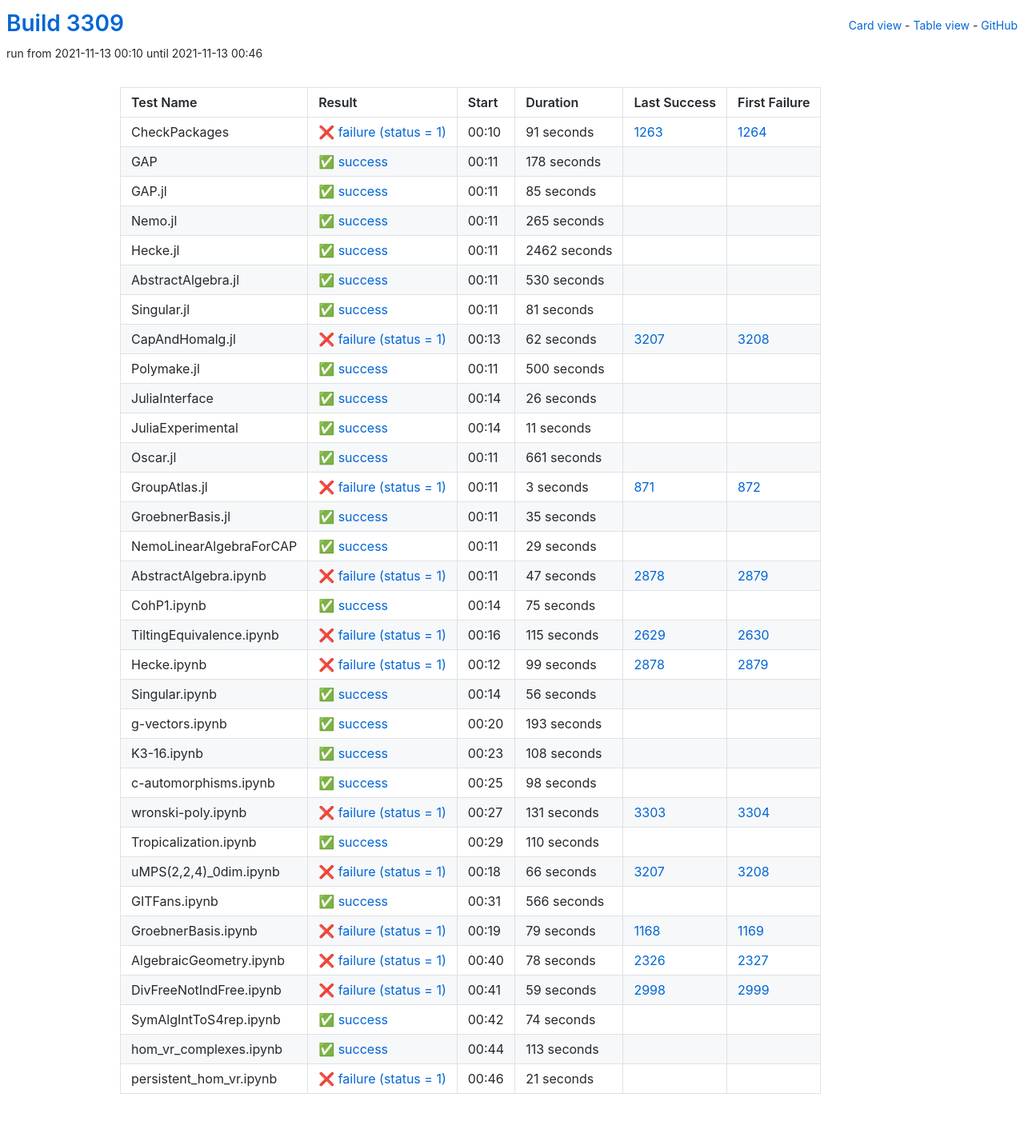
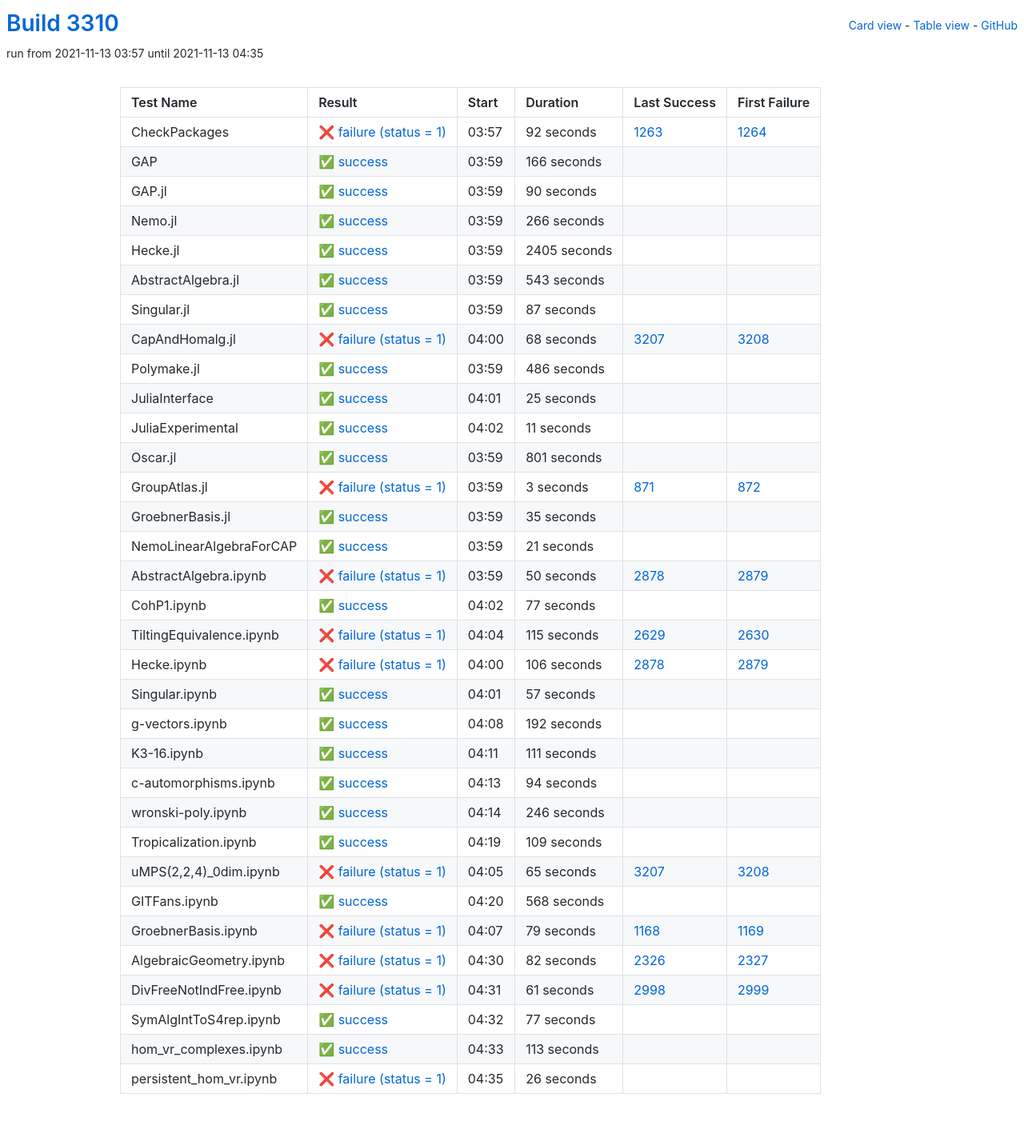
Before and after one commit to oscar-system/oscar-ci-status-stable, a Jekyll site: the page built from table.html, in a window 1280 px wide. Shown: the whole page at 80% size. Built offline with Jekyll 4.4.1, drawn with Linux system fonts in a browser that asks for light colours.

Commit message:
Build #3310

```diff
--- a/_data/ci.yml
+++ b/_data/ci.yml
@@ -1,6 +1,6 @@
 ---
-build: 3309
-build_url: https://oscarci.mathematik.uni-kl.de/job/oscar-stable/3309/
+build: 3310
+build_url: https://oscarci.mathematik.uni-kl.de/job/oscar-stable/3310/
 job: oscar-stable
 organization: oscar-system
 repo: oscar-ci-status-stable
@@ -8,128 +8,128 @@ repourl: https://github.com/oscar-system/oscar-ci-status-stable
 tests:
 - name: CheckPackages
   id: checkpackages
-  log: https://oscarci.mathematik.uni-kl.de/job/oscar-stable/3309/artifact/logs/build-3309/CheckPackages.log
-  start: 2021-11-13 00:10
+  log: https://oscarci.mathematik.uni-kl.de/job/oscar-stable/3310/artifact/logs/build-3310/CheckPackages.log
+  start: 2021-11-13 03:57
   success: false
   exitcode: 1
   status: failure
-  duration: 91
+  duration: 92
   last_success: 1263
   last_success_url: https://oscarci.mathematik.uni-kl.de/job/oscar-stable/1263/
   first_failure: 1264
   first_failure_url: https://oscarci.mathematik.uni-kl.de/job/oscar-stable/1264/
 - name: GAP
   id: gap
-  log: https://oscarci.mathematik.uni-kl.de/job/oscar-stable/3309/artifact/logs/build-3309/GAP.log
-  start: 2021-11-13 00:11
+  log: https://oscarci.mathematik.uni-kl.de/job/oscar-stable/3310/artifact/logs/build-3310/GAP.log
+  start: 2021-11-13 03:59
   success: true
   exitcode: 0
   status: success
-  duration: 178
+  duration: 166
   last_success: false
   last_success_url:
   first_failure: false
   first_failure_url:
 - name: GAP.jl
   id: gap-jl
-  log: https://oscarci.mathematik.uni-kl.de/job/oscar-stable/3309/artifact/logs/build-3309/GAP.jl.log
-  start: 2021-11-13 00:11
+  log: https://oscarci.mathematik.uni-kl.de/job/oscar-stable/3310/artifact/logs/build-3310/GAP.jl.log
+  start: 2021-11-13 03:59
   success: true
   exitcode: 0
   status: success
-  duration: 85
+  duration: 90
   last_success: false
   last_success_url:
   first_failure: false
   first_failure_url:
 - name: Nemo.jl
   id: nemo-jl
-  log: https://oscarci.mathematik.uni-kl.de/job/oscar-stable/3309/artifact/logs/build-3309/Nemo.jl.log
-  start: 2021-11-13 00:11
+  log: https://oscarci.mathematik.uni-kl.de/job/oscar-stable/3310/artifact/logs/build-3310/Nemo.jl.log
+  start: 2021-11-13 03:59
   success: true
   exitcode: 0
   status: success
-  duration: 265
+  duration: 266
   last_success: false
   last_success_url:
   first_failure: false
   first_failure_url:
 - name: Hecke.jl
   id: hecke-jl
-  log: https://oscarci.mathematik.uni-kl.de/job/oscar-stable/3309/artifact/logs/build-3309/Hecke.jl.log
-  start: 2021-11-13 00:11
+  log: https://oscarci.mathematik.uni-kl.de/job/oscar-stable/3310/artifact/logs/build-3310/Hecke.jl.log
+  start: 2021-11-13 03:59
   success: true
   exitcode: 0
   status: success
-  duration: 2462
+  duration: 2405
   last_success: false
   last_success_url:
   first_failure: false
   first_failure_url:
 - name: AbstractAlgebra.jl
   id: abstractalgebra-jl
-  log: https://oscarci.mathematik.uni-kl.de/job/oscar-stable/3309/artifact/logs/build-3309/AbstractAlgebra.jl.log
-  start: 2021-11-13 00:11
+  log: https://oscarci.mathematik.uni-kl.de/job/oscar-stable/3310/artifact/logs/build-3310/AbstractAlgebra.jl.log
+  start: 2021-11-13 03:59
   success: true
   exitcode: 0
   status: success
-  duration: 530
+  duration: 543
   last_success: false
   last_success_url:
   first_failure: false
   first_failure_url:
 - name: Singular.jl
   id: singular-jl
-  log: https://oscarci.mathematik.uni-kl.de/job/oscar-stable/3309/artifact/logs/build-3309/Singular.jl.log
-  start: 2021-11-13 00:11
+  log: https://oscarci.mathematik.uni-kl.de/job/oscar-stable/3310/artifact/logs/build-3310/Singular.jl.log
+  start: 2021-11-13 03:59
   success: true
   exitcode: 0
   status: success
-  duration: 81
+  duration: 87
   last_success: false
   last_success_url:
   first_failure: false
   first_failure_url:
 - name: CapAndHomalg.jl
   id: capandhomalg-jl
-  log: https://oscarci.mathematik.uni-kl.de/job/oscar-stable/3309/artifact/logs/build-3309/CapAndHomalg.jl.log
-  start: 2021-11-13 00:13
+  log: https://oscarci.mathematik.uni-kl.de/job/oscar-stable/3310/artifact/logs/build-3310/CapAndHomalg.jl.log
+  start: 2021-11-13 04:00
   success: false
   exitcode: 1
   status: failure
-  duration: 62
+  duration: 68
   last_success: 3207
   last_success_url: https://oscarci.mathematik.uni-kl.de/job/oscar-stable/3207/
   first_failure: 3208
   first_failure_url: https://oscarci.mathematik.uni-kl.de/job/oscar-stable/3208/
 - name: Polymake.jl
   id: polymake-jl
-  log: https://oscarci.mathematik.uni-kl.de/job/oscar-stable/3309/artifact/logs/build-3309/Polymake.jl.log
-  start: 2021-11-13 00:11
+  log: https://oscarci.mathematik.uni-kl.de/job/oscar-stable/3310/artifact/logs/build-3310/Polymake.jl.log
+  start: 2021-11-13 03:59
   success: true
   exitcode: 0
   status: success
-  duration: 500
+  duration: 486
   last_success: false
   last_success_url:
   first_failure: false
   first_failure_url:
 - name: JuliaInterface
   id: juliainterface
-  log: https://oscarci.mathematik.uni-kl.de/job/oscar-stable/3309/artifact/logs/build-3309/JuliaInterface.log
-  start: 2021-11-13 00:14
+  log: https://oscarci.mathematik.uni-kl.de/job/oscar-stable/3310/artifact/logs/build-3310/JuliaInterface.log
+  start: 2021-11-13 04:01
   success: true
   exitcode: 0
   status: success
-  duration: 26
+  duration: 25
   last_success: false
   last_success_url:
   first_failure: false
   first_failure_url:
 - name: JuliaExperimental
   id: juliaexperimental
-  log: https://oscarci.mathematik.uni-kl.de/job/oscar-stable/3309/artifact/logs/build-3309/JuliaExperimental.log
-  start: 2021-11-13 00:14
+  log: https://oscarci.mathematik.uni-kl.de/job/oscar-stable/3310/artifact/logs/build-3310/JuliaExperimental.log
+  start: 2021-11-13 04:02
   success: true
   exitcode: 0
   status: success
@@ -140,20 +140,20 @@ tests:
   first_failure_url:
 - name: Oscar.jl
   id: oscar-jl
-  log: https://oscarci.mathematik.uni-kl.de/job/oscar-stable/3309/artifact/logs/build-3309/Oscar.jl.log
-  start: 2021-11-13 00:11
+  log: https://oscarci.mathematik.uni-kl.de/job/oscar-stable/3310/artifact/logs/build-3310/Oscar.jl.log
+  start: 2021-11-13 03:59
   success: true
   exitcode: 0
   status: success
-  duration: 661
+  duration: 801
   last_success: false
   last_success_url:
   first_failure: false
   first_failure_url:
 - name: GroupAtlas.jl
   id: groupatlas-jl
-  log: https://oscarci.mathematik.uni-kl.de/job/oscar-stable/3309/artifact/logs/build-3309/GroupAtlas.jl.log
-  start: 2021-11-13 00:11
+  log: https://oscarci.mathematik.uni-kl.de/job/oscar-stable/3310/artifact/logs/build-3310/GroupAtlas.jl.log
+  start: 2021-11-13 03:59
   success: false
   exitcode: 1
   status: failure
@@ -164,8 +164,8 @@ tests:
   first_failure_url: https://oscarci.mathematik.uni-kl.de/job/oscar-stable/872/
 - name: GroebnerBasis.jl
   id: groebnerbasis-jl
-  log: https://oscarci.mathematik.uni-kl.de/job/oscar-stable/3309/artifact/logs/build-3309/GroebnerBasis.jl.log
-  start: 2021-11-13 00:11
+  log: https://oscarci.mathematik.uni-kl.de/job/oscar-stable/3310/artifact/logs/build-3310/GroebnerBasis.jl.log
+  start: 2021-11-13 03:59
   success: true
   exitcode: 0
   status: success
@@ -176,44 +176,44 @@ tests:
   first_failure_url:
 - name: NemoLinearAlgebraForCAP
   id: nemolinearalgebraforcap
-  log: https://oscarci.mathematik.uni-kl.de/job/oscar-stable/3309/artifact/logs/build-3309/NemoLinearAlgebraForCAP.log
-  start: 2021-11-13 00:11
+  log: https://oscarci.mathematik.uni-kl.de/job/oscar-stable/3310/artifact/logs/build-3310/NemoLinearAlgebraForCAP.log
+  start: 2021-11-13 03:59
   success: true
   exitcode: 0
   status: success
-  duration: 29
+  duration: 21
   last_success: false
   last_success_url:
   first_failure: false
   first_failure_url:
 - name: AbstractAlgebra.ipynb
   id: abstractalgebra-ipynb
-  log: https://oscarci.mathematik.uni-kl.de/job/oscar-stable/3309/artifact/logs/build-3309/AbstractAlgebra.ipynb.log
-  start: 2021-11-13 00:11
+  log: https://oscarci.mathematik.uni-kl.de/job/oscar-stable/3310/artifact/logs/build-3310/AbstractAlgebra.ipynb.log
+  start: 2021-11-13 03:59
   success: false
   exitcode: 1
   status: failure
-  duration: 47
+  duration: 50
   last_success: 2878
   last_success_url: https://oscarci.mathematik.uni-kl.de/job/oscar-stable/2878/
   first_failure: 2879
   first_failure_url: https://oscarci.mathematik.uni-kl.de/job/oscar-stable/2879/
 - name: CohP1.ipynb
   id: cohp1-ipynb
-  log: https://oscarci.mathematik.uni-kl.de/job/oscar-stable/3309/artifact/logs/build-3309/CohP1.ipynb.log
-  start: 2021-11-13 00:14
+  log: https://oscarci.mathematik.uni-kl.de/job/oscar-stable/3310/artifact/logs/build-3310/CohP1.ipynb.log
+  start: 2021-11-13 04:02
   success: true
   exitcode: 0
   status: success
-  duration: 75
+  duration: 77
   last_success: false
   last_success_url:
   first_failure: false
   first_failure_url:
 - name: TiltingEquivalence.ipynb
   id: tiltingequivalence-ipynb
-  log: https://oscarci.mathematik.uni-kl.de/job/oscar-stable/3309/artifact/logs/build-3309/TiltingEquivalence.ipynb.log
-  start: 2021-11-13 00:16
+  log: https://oscarci.mathematik.uni-kl.de/job/oscar-stable/3310/artifact/logs/build-3310/TiltingEquivalence.ipynb.log
+  start: 2021-11-13 04:04
   success: false
   exitcode: 1
   status: failure
@@ -224,116 +224,116 @@ tests:
   first_failure_url: https://oscarci.mathematik.uni-kl.de/job/oscar-stable/2630/
 - name: Hecke.ipynb
   id: hecke-ipynb
-  log: https://oscarci.mathematik.uni-kl.de/job/oscar-stable/3309/artifact/logs/build-3309/Hecke.ipynb.log
-  start: 2021-11-13 00:12
+  log: https://oscarci.mathematik.uni-kl.de/job/oscar-stable/3310/artifact/logs/build-3310/Hecke.ipynb.log
+  start: 2021-11-13 04:00
   success: false
   exitcode: 1
   status: failure
-  duration: 99
+  duration: 106
   last_success: 2878
   last_success_url: https://oscarci.mathematik.uni-kl.de/job/oscar-stable/2878/
   first_failure: 2879
   first_failure_url: https://oscarci.mathematik.uni-kl.de/job/oscar-stable/2879/
 - name: Singular.ipynb
   id: singular-ipynb
-  log: https://oscarci.mathematik.uni-kl.de/job/oscar-stable/3309/artifact/logs/build-3309/Singular.ipynb.log
-  start: 2021-11-13 00:14
+  log: https://oscarci.mathematik.uni-kl.de/job/oscar-stable/3310/artifact/logs/build-3310/Singular.ipynb.log
+  start: 2021-11-13 04:01
   success: true
   exitcode: 0
   status: success
-  duration: 56
+  duration: 57
   last_success: false
   last_success_url:
   first_failure: false
   first_failure_url:
 - name: g-vectors.ipynb
   id: g-vectors-ipynb
-  log: https://oscarci.mathematik.uni-kl.de/job/oscar-stable/3309/artifact/logs/build-3309/g-vectors.ipynb.log
-  start: 2021-11-13 00:20
+  log: https://oscarci.mathematik.uni-kl.de/job/oscar-stable/3310/artifact/logs/build-3310/g-vectors.ipynb.log
+  start: 2021-11-13 04:08
   success: true
   exitcode: 0
   status: success
-  duration: 193
+  duration: 192
   last_success: false
   last_success_url:
   first_failure: false
   first_failure_url:
 - name: K3-16.ipynb
   id: k3-16-ipynb
-  log: https://oscarci.mathematik.uni-kl.de/job/oscar-stable/3309/artifact/logs/build-3309/K3-16.ipynb.log
-  start: 2021-11-13 00:23
+  log: https://oscarci.mathematik.uni-kl.de/job/oscar-stable/3310/artifact/logs/build-3310/K3-16.ipynb.log
+  start: 2021-11-13 04:11
   success: true
   exitcode: 0
   status: success
-  duration: 108
+  duration: 111
   last_success: false
   last_success_url:
   first_failure: false
   first_failure_url:
 - name: c-automorphisms.ipynb
   id: c-automorphisms-ipynb
-  log: https://oscarci.mathematik.uni-kl.de/job/oscar-stable/3309/artifact/logs/build-3309/c-automorphisms.ipynb.log
-  start: 2021-11-13 00:25
+  log: https://oscarci.mathematik.uni-kl.de/job/oscar-stable/3310/artifact/logs/build-3310/c-automorphisms.ipynb.log
+  start: 2021-11-13 04:13
   success: true
   exitcode: 0
   status: success
-  duration: 98
+  duration: 94
   last_success: false
   last_success_url:
   first_failure: false
   first_failure_url:
 - name: wronski-poly.ipynb
   id: wronski-poly-ipynb
-  log: https://oscarci.mathematik.uni-kl.de/job/oscar-stable/3309/artifact/logs/build-3309/wronski-poly.ipynb.log
-  start: 2021-11-13 00:27
-  success: false
-  exitcode: 1
-  status: failure
-  duration: 131
-  last_success: 3303
-  last_success_url: https://oscarci.mathematik.uni-kl.de/job/oscar-stable/3303/
-  first_failure: 3304
-  first_failure_url: https://oscarci.mathematik.uni-kl.de/job/oscar-stable/3304/
-- name: Tropicalization.ipynb
-  id: tropicalization-ipynb
-  log: https://oscarci.mathematik.uni-kl.de/job/oscar-stable/3309/artifact/logs/build-3309/Tropicalization.ipynb.log
-  start: 2021-11-13 00:29
+  log: https://oscarci.mathematik.uni-kl.de/job/oscar-stable/3310/artifact/logs/build-3310/wronski-poly.ipynb.log
+  start: 2021-11-13 04:14
   success: true
   exitcode: 0
   status: success
-  duration: 110
+  duration: 246
+  last_success: false
+  last_success_url:
+  first_failure: false
+  first_failure_url:
+- name: Tropicalization.ipynb
+  id: tropicalization-ipynb
+  log: https://oscarci.mathematik.uni-kl.de/job/oscar-stable/3310/artifact/logs/build-3310/Tropicalization.ipynb.log
+  start: 2021-11-13 04:19
+  success: true
+  exitcode: 0
+  status: success
+  duration: 109
   last_success: false
   last_success_url:
   first_failure: false
   first_failure_url:
 - name: uMPS(2,2,4)_0dim.ipynb
   id: umps-2-2-4-0dim-ipynb
-  log: https://oscarci.mathematik.uni-kl.de/job/oscar-stable/3309/artifact/logs/build-3309/uMPS-2-2-4-_0dim.ipynb.log
-  start: 2021-11-13 00:18
+  log: https://oscarci.mathematik.uni-kl.de/job/oscar-stable/3310/artifact/logs/build-3310/uMPS-2-2-4-_0dim.ipynb.log
+  start: 2021-11-13 04:05
   success: false
   exitcode: 1
   status: failure
-  duration: 66
+  duration: 65
   last_success: 3207
   last_success_url: https://oscarci.mathematik.uni-kl.de/job/oscar-stable/3207/
   first_failure: 3208
   first_failure_url: https://oscarci.mathematik.uni-kl.de/job/oscar-stable/3208/
 - name: GITFans.ipynb
   id: gitfans-ipynb
-  log: https://oscarci.mathematik.uni-kl.de/job/oscar-stable/3309/artifact/logs/build-3309/GITFans.ipynb.log
-  start: 2021-11-13 00:31
+  log: https://oscarci.mathematik.uni-kl.de/job/oscar-stable/3310/artifact/logs/build-3310/GITFans.ipynb.log
+  start: 2021-11-13 04:20
   success: true
   exitcode: 0
   status: success
-  duration: 566
+  duration: 568
   last_success: false
   last_success_url:
   first_failure: false
   first_failure_url:
 - name: GroebnerBasis.ipynb
   id: groebnerbasis-ipynb
-  log: https://oscarci.mathematik.uni-kl.de/job/oscar-stable/3309/artifact/logs/build-3309/GroebnerBasis.ipynb.log
-  start: 2021-11-13 00:19
+  log: https://oscarci.mathematik.uni-kl.de/job/oscar-stable/3310/artifact/logs/build-3310/GroebnerBasis.ipynb.log
+  start: 2021-11-13 04:07
   success: false
   exitcode: 1
   status: failure
@@ -344,44 +344,44 @@ tests:
   first_failure_url: https://oscarci.mathematik.uni-kl.de/job/oscar-stable/1169/
 - name: AlgebraicGeometry.ipynb
   id: algebraicgeometry-ipynb
-  log: https://oscarci.mathematik.uni-kl.de/job/oscar-stable/3309/artifact/logs/build-3309/AlgebraicGeometry.ipynb.log
-  start: 2021-11-13 00:40
+  log: https://oscarci.mathematik.uni-kl.de/job/oscar-stable/3310/artifact/logs/build-3310/AlgebraicGeometry.ipynb.log
+  start: 2021-11-13 04:30
   success: false
   exitcode: 1
   status: failure
-  duration: 78
+  duration: 82
   last_success: 2326
   last_success_url: https://oscarci.mathematik.uni-kl.de/job/oscar-stable/2326/
   first_failure: 2327
   first_failure_url: https://oscarci.mathematik.uni-kl.de/job/oscar-stable/2327/
 - name: DivFreeNotIndFree.ipynb
   id: divfreenotindfree-ipynb
-  log: https://oscarci.mathematik.uni-kl.de/job/oscar-stable/3309/artifact/logs/build-3309/DivFreeNotIndFree.ipynb.log
-  start: 2021-11-13 00:41
+  log: https://oscarci.mathematik.uni-kl.de/job/oscar-stable/3310/artifact/logs/build-3310/DivFreeNotIndFree.ipynb.log
+  start: 2021-11-13 04:31
   success: false
   exitcode: 1
   status: failure
-  duration: 59
+  duration: 61
   last_success: 2998
   last_success_url: https://oscarci.mathematik.uni-kl.de/job/oscar-stable/2998/
   first_failure: 2999
   first_failure_url: https://oscarci.mathematik.uni-kl.de/job/oscar-stable/2999/
 - name: SymAlgIntToS4rep.ipynb
   id: symalginttos4rep-ipynb
-  log: https://oscarci.mathematik.uni-kl.de/job/oscar-stable/3309/artifact/logs/build-3309/SymAlgIntToS4rep.ipynb.log
-  start: 2021-11-13 00:42
+  log: https://oscarci.mathematik.uni-kl.de/job/oscar-stable/3310/artifact/logs/build-3310/SymAlgIntToS4rep.ipynb.log
+  start: 2021-11-13 04:32
   success: true
   exitcode: 0
   status: success
-  duration: 74
+  duration: 77
   last_success: false
   last_success_url:
   first_failure: false
   first_failure_url:
 - name: hom_vr_complexes.ipynb
   id: hom-vr-complexes-ipynb
-  log: https://oscarci.mathematik.uni-kl.de/job/oscar-stable/3309/artifact/logs/build-3309/hom_vr_complexes.ipynb.log
-  start: 2021-11-13 00:44
+  log: https://oscarci.mathematik.uni-kl.de/job/oscar-stable/3310/artifact/logs/build-3310/hom_vr_complexes.ipynb.log
+  start: 2021-11-13 04:33
   success: true
   exitcode: 0
   status: success
@@ -392,12 +392,12 @@ tests:
   first_failure_url:
 - name: persistent_hom_vr.ipynb
   id: persistent-hom-vr-ipynb
-  log: https://oscarci.mathematik.uni-kl.de/job/oscar-stable/3309/artifact/logs/build-3309/persistent_hom_vr.ipynb.log
-  start: 2021-11-13 00:46
+  log: https://oscarci.mathematik.uni-kl.de/job/oscar-stable/3310/artifact/logs/build-3310/persistent_hom_vr.ipynb.log
+  start: 2021-11-13 04:35
   success: false
   exitcode: 1
   status: failure
-  duration: 21
+  duration: 26
   last_success: false
   last_success_url:
   first_failure: false
```
Also changed, not shown: README.md.
